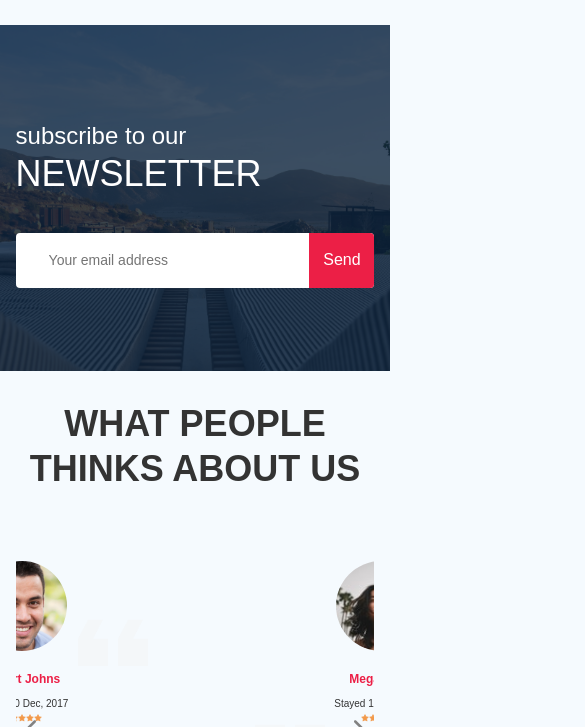
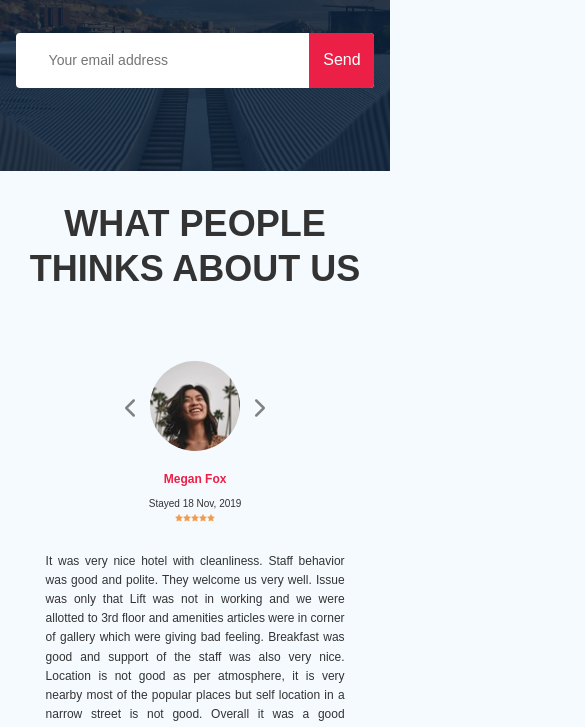
Before and after one commit to galinurov364/tour-plan, a plain HTML site: page index.html in a window 390 px wide. Shown: the part 1273-2000 px from the top of the page, 585 px wide, since content can reach past the window. Drawn offline with Linux system fonts and the light colour scheme.

Commit message:
fixed: hotel-slider imgae & responsive for reviews

```diff
--- a/index.html
+++ b/index.html
@@ -133,21 +133,21 @@
               <!-- Slides -->
               <div class="swiper-slide hotel-slider__item">
                 <img
-                  class="swiper-slide__image"
+                  class="hotel-slider__image"
                   src="img/slide.jpg"
                   alt="slide"
                 />
               </div>
               <div class="swiper-slide hotel-slider__item">
                 <img
-                  class="swiper-slide__image"
+                  class="hotel-slider__image"
                   src="img/slide.jpg"
                   alt="slide"
                 />
               </div>
               <div class="swiper-slide hotel-slider__item">
                 <img
-                  class="swiper-slide__image"
+                  class="hotel-slider__image"
                   src="img/slide.jpg"
                   alt="slide"
                 />
--- a/sass/_media.sass
+++ b/sass/_media.sass
@@ -3,7 +3,7 @@
     max-width: 960px
   .hotel__slide
     width: 590px
-  .swiper
+  .hotel
     &-slide
       &__image
         width: 100%
@@ -37,12 +37,16 @@
       margin-bottom: 30px
     &-right
       flex-direction: row
+    &-slider
+      width: 100%
   .booking
     width: 340px
-  .slider
-    width: 100%
   .map
     width: 340px
+  .reviews
+    &-slider
+      &__item
+        max-width: 580px
 @media (max-width: 767px)
   .container
     max-width: 576px
@@ -84,12 +88,12 @@
       &__offer
         order: -1
         margin-left: 0
-  .slider
-    height: 350px
   .hotel
     &-right
       flex-direction: column
       min-height: 450px
+    &-slider
+      height: 350px
   .booking
     width: 100%
   .map
@@ -100,6 +104,22 @@
       width: 92%
       flex-direction: column
       align-items: flex-start
+  .reviews
+    &-slider
+      &__item
+        padding: 0 30px 30px
+        &:after, &:before
+          display: none
+      &__button
+        top: 32px
+        &--prev
+          left: 50%
+          transform: translate(-50%, 0)
+          margin-left: -65px
+        &--next
+          right: 50%
+          transform: translate(50%, 0)
+          margin-right: -65px
 @media ( max-width: 576px  )
   .logo
     width: 99px
@@ -108,6 +128,8 @@
   .hotel
     &__slider
       margin-bottom: 20px
+    &-slider
+      height: 250px
   .newsletter
     padding: 76px 0 83px 0
     &__title
--- a/sass/blocks/_reviews.sass
+++ b/sass/blocks/_reviews.sass
@@ -14,7 +14,7 @@
       display: flex
       flex-direction: column
       align-items: center
-      width: 730px
+      max-width: 730px
       margin: 45px auto 0
       background-color:
       border-radius: 8px
```
Also changed, not shown: css/style.css, 1 other file.
